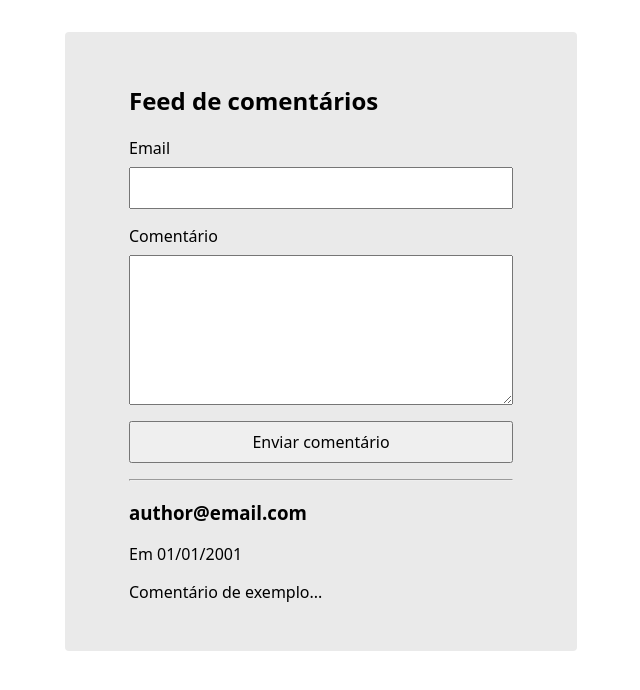
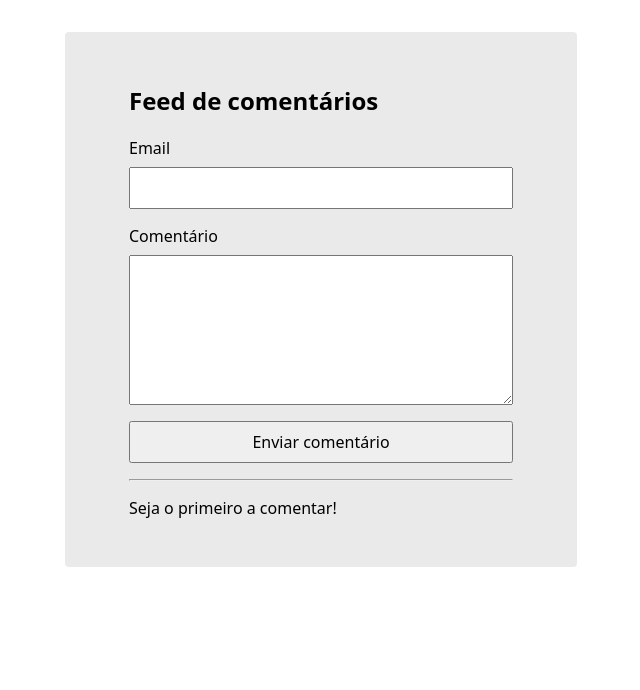
Before and after one commit to MSRossii/feed-de-comentarios, a React (Vite) app: page / in a window 1280 px wide. Shown: the top 690 px of the page, without its empty margins (319-959 px from the left). Built offline with nearby package versions, Linux system fonts and the light colour scheme.

Commit message:
create comments

```diff
--- a/src/App.jsx
+++ b/src/App.jsx
@@ -47,11 +47,17 @@ export default function App() {
       <hr />
 
       <section id="comments">
-        <div>
-          <h3>author@email.com</h3>
-          <span>Em 01/01/2001</span>
-          <p>Comentário de exemplo...</p>
-        </div>
+        {comments.length > 0 ? (
+          comments.map((comment) => (
+            <div key={comment.id}>
+              <h3>{comment.author}</h3>
+              <span>Em {comment.createdAt.toLocaleString()}</span>
+              <p>{comment.content}</p>
+            </div>
+          ))
+        ) : (
+          <p>Seja o primeiro a comentar!</p>
+        )}
       </section>
     </div>
   );
```
